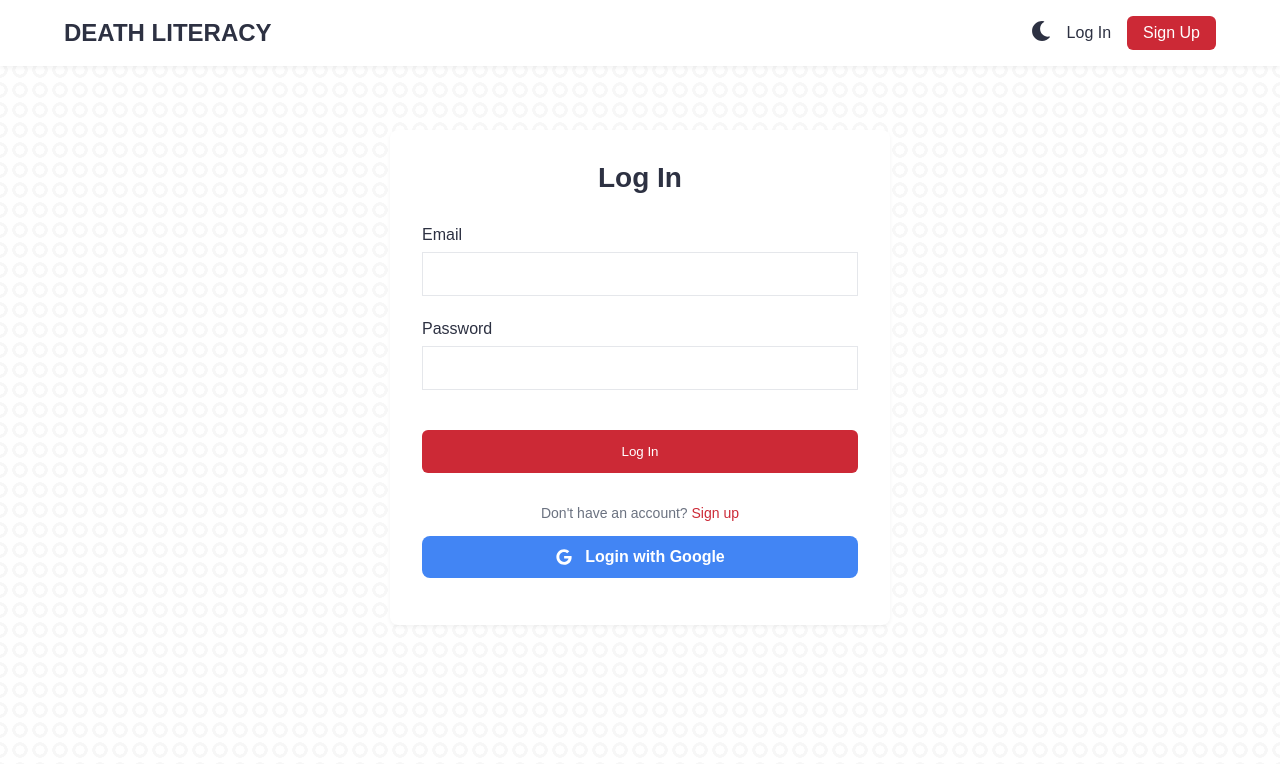
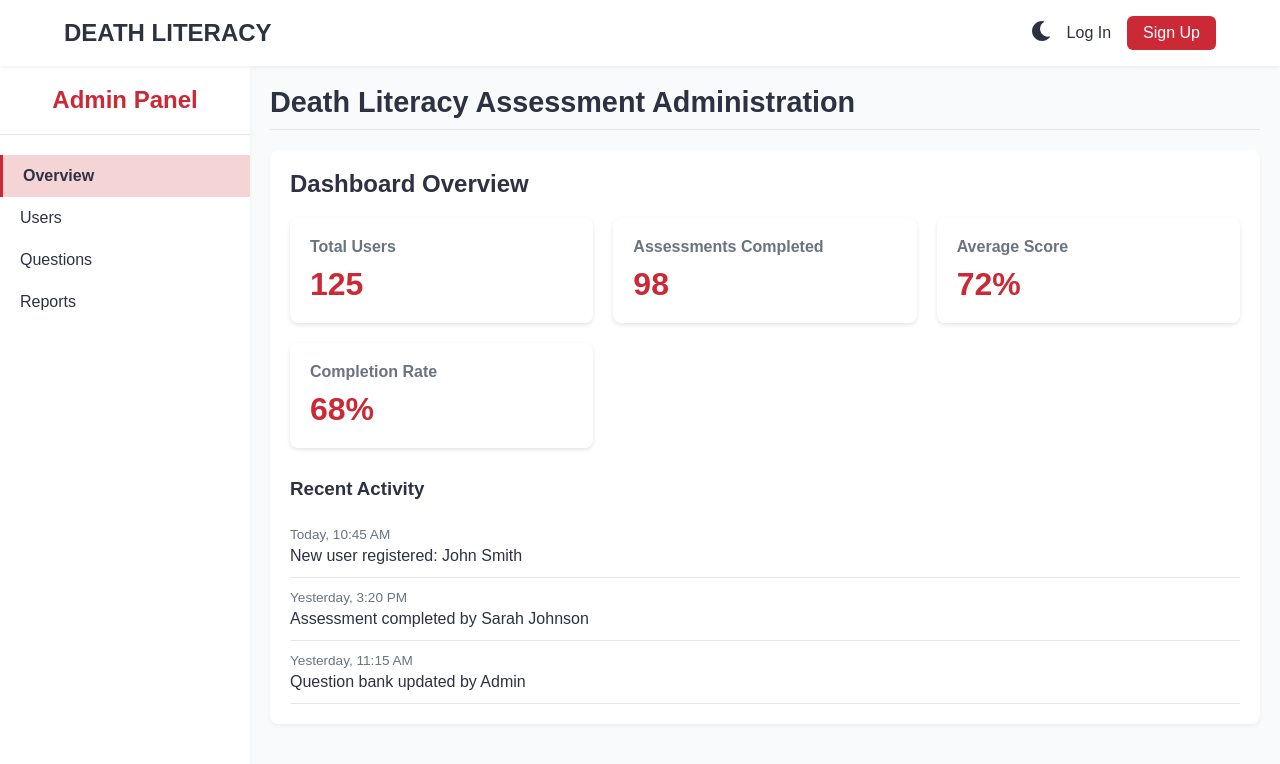
Before and after one commit to AnuraghSarkar/deathliteracy, a React (Create React App) app in the folder client/: page /admin in a window 1280 px wide. Before the commit this address led to /login. Shown: the top 764 px of the page. Built offline with nearby package versions, Linux system fonts and the light colour scheme; what react-select-country-list would draw is missing.

Commit message:
Sample Stat Added

```diff
--- a/client/src/pages/AdminDashboard.js
+++ b/client/src/pages/AdminDashboard.js
@@ -5,6 +5,12 @@ import '../styles/AdminDashboard.css';
 const AdminDashboard = () => {
   const navigate = useNavigate();
   const [activeTab, setActiveTab] = useState('overview');
+  const [stats, setStats] = useState({
+    totalUsers: 125,
+    totalAssessments: 98,
+    averageScore: 72,
+    completionRate: 68
+  });
 
   useEffect(() => {
     // Check if user is authenticated
@@ -12,9 +18,10 @@ const AdminDashboard = () => {
       ? JSON.parse(localStorage.getItem('userInfo')).token
       : null;
 
-    if (!token) {
-      navigate('/login');
-    }
+    // Temporarily disable redirection for development
+    // if (!token) {
+    //   navigate('/login');
+    // }
   }, [navigate]);
 
   return (
@@ -56,9 +63,48 @@ const AdminDashboard = () => {
         </div>
         <div className="content-body">
           {activeTab === 'overview' && (
-            <div>
+            <div className="dashboard-overview">
               <h2>Dashboard Overview</h2>
-              <p>Welcome to the admin dashboard. Select a tab from the sidebar to get started.</p>
+
+              <div className="stats-grid">
+                <div className="stat-card">
+                  <h3>Total Users</h3>
+                  <div className="stat-value">{stats.totalUsers}</div>
+                </div>
+
+                <div className="stat-card">
+                  <h3>Assessments Completed</h3>
+                  <div className="stat-value">{stats.totalAssessments}</div>
+                </div>
+
+                <div className="stat-card">
+                  <h3>Average Score</h3>
+                  <div className="stat-value">{stats.averageScore}%</div>
+                </div>
+
+                <div className="stat-card">
+                  <h3>Completion Rate</h3>
+                  <div className="stat-value">{stats.completionRate}%</div>
+                </div>
+              </div>
+
+              <div className="recent-activity">
+                <h3>Recent Activity</h3>
+                <div className="activity-list">
+                  <div className="activity-item">
+                    <span className="activity-time">Today, 10:45 AM</span>
+                    <span className="activity-description">New user registered: John Smith</span>
+                  </div>
+                  <div className="activity-item">
+                    <span className="activity-time">Yesterday, 3:20 PM</span>
+                    <span className="activity-description">Assessment completed by Sarah Johnson</span>
+                  </div>
+                  <div className="activity-item">
+                    <span className="activity-time">Yesterday, 11:15 AM</span>
+                    <span className="activity-description">Question bank updated by Admin</span>
+                  </div>
+                </div>
+              </div>
             </div>
           )}
 
@@ -87,5 +133,4 @@ const AdminDashboard = () => {
     </div>
   );
 };
-
 export default AdminDashboard;
--- a/client/src/styles/AdminDashboard.css
+++ b/client/src/styles/AdminDashboard.css
@@ -94,3 +94,72 @@
     flex-direction: column;
   }
 }
+
+/* Add these styles to the end of your AdminDashboard.css file */
+
+/* Dashboard overview */
+.dashboard-overview h2 {
+    margin-bottom: 20px;
+  }
+
+  .stats-grid {
+    display: grid;
+    grid-template-columns: repeat(auto-fit, minmax(240px, 1fr));
+    gap: 20px;
+    margin-bottom: 30px;
+  }
+
+  .stat-card {
+    background-color: var(--background);
+    padding: 20px;
+    border-radius: 8px;
+    box-shadow: 0 2px 4px rgba(0, 0, 0, 0.1);
+    transition: transform 0.3s;
+  }
+
+  .stat-card:hover {
+    transform: translateY(-5px);
+  }
+
+  .stat-card h3 {
+    color: var(--text-light);
+    margin-bottom: 10px;
+    font-size: 1rem;
+  }
+
+  .stat-card .stat-value {
+    font-size: 2rem;
+    font-weight: bold;
+    color: var(--primary);
+  }
+
+  /* Recent activity */
+  .recent-activity {
+    margin-top: 30px;
+  }
+
+  .recent-activity h3 {
+    margin-bottom: 15px;
+    color: var(--text-dark);
+  }
+
+  .activity-list {
+    margin-top: 15px;
+  }
+
+  .activity-item {
+    padding: 12px 0;
+    border-bottom: 1px solid var(--border-color);
+    display: flex;
+    flex-direction: column;
+  }
+
+  .activity-time {
+    font-size: 0.85rem;
+    color: var(--text-light);
+    margin-bottom: 5px;
+  }
+
+  .activity-description {
+    color: var(--text-dark);
+  }
```
Lines whose indentation alone changed are shown as unchanged.
